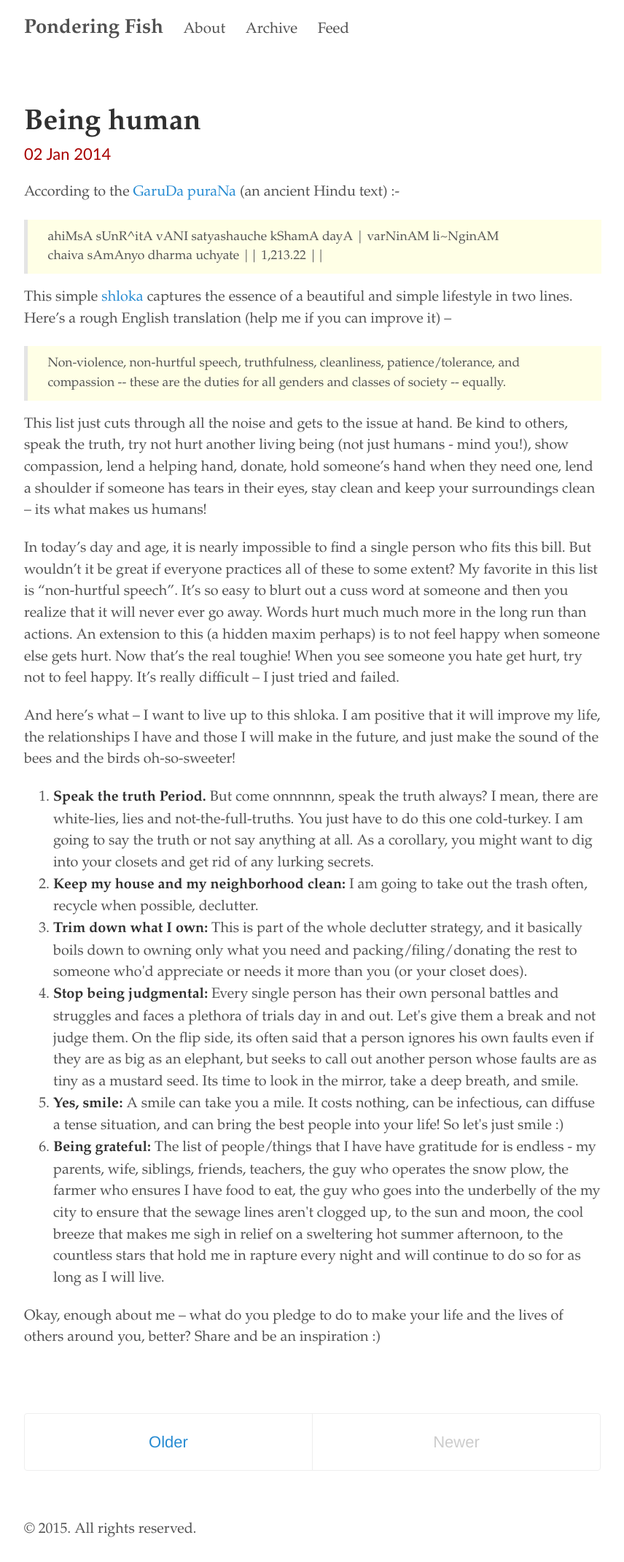
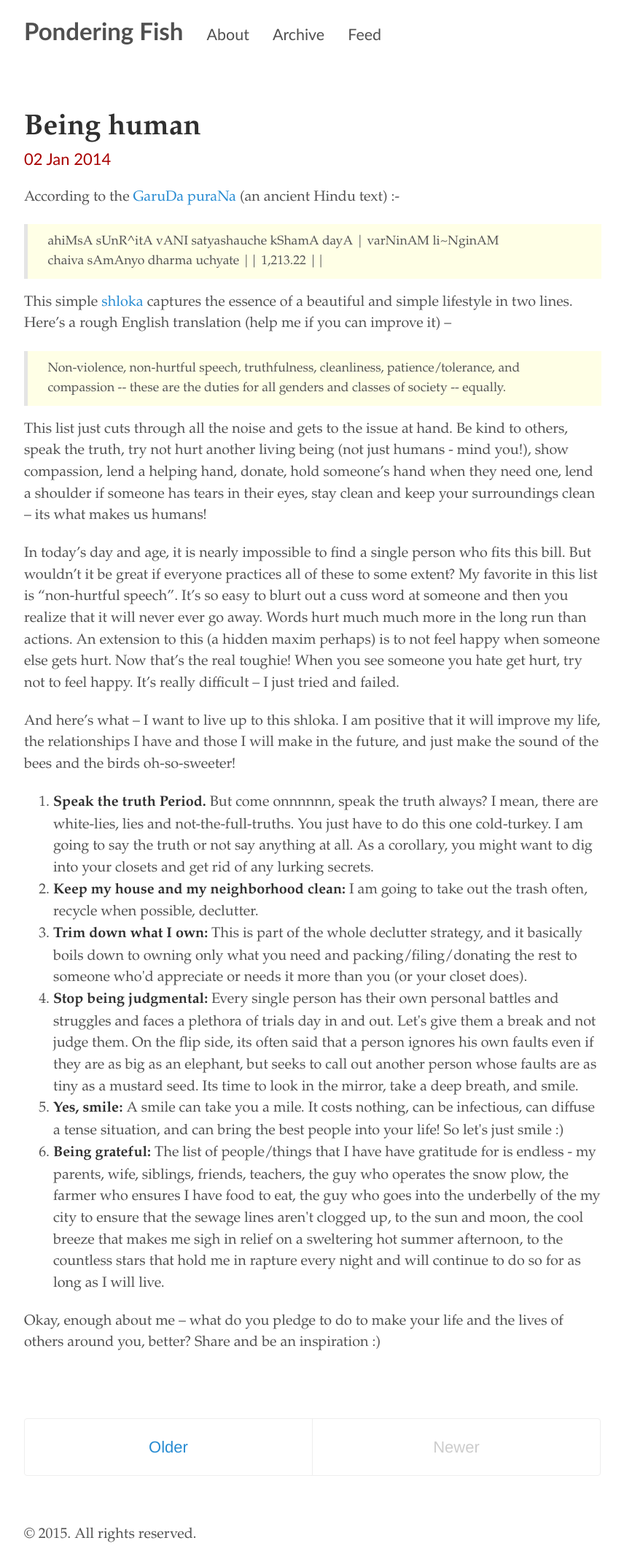
Before and after one commit to ponderingfish/ponderingfish.github.io, a Jekyll site: the page built from index.html, in a window 1280 px wide. Shown: the whole page at 73% size, without its empty margins (211-1067 px from the left). Built offline with Jekyll 4.4.1, drawn with Linux system fonts in a browser that asks for light colours; the list of posts is cut into pages by our own code.

Commit message:
Made changes to the masthead

```diff
--- a/_layouts/default.html
+++ b/_layouts/default.html
@@ -4,12 +4,12 @@
 	<body>
 		<div class="container content">
 		<div class="masthead">
-		<h3 class="masthead-title">
+		<h2 class="masthead-title">
 		<a href="/" title="Home">{{ site.title }}</a>
 			{% for page in site.pages_list %}
 			&nbsp;&nbsp;&nbsp;<small><a href="{{ page[1] }}">{{ page[0] }}</a></small>
 			{% endfor %}
-		</h3>
+		</h2>
 		</div>
 		{{ content }}
 
--- a/public/css/poole.css
+++ b/public/css/poole.css
@@ -310,19 +310,21 @@ tbody tr:nth-child(odd) th {
   padding-top:    1rem;
   padding-bottom: 1rem;
   margin-bottom: 3rem;
+  font-family: Candara, Calibri, Segoe, 'Segoe UI', Optima, Arial, sans-serif;
 }
 .masthead-title {
   margin-top: 0;
   margin-bottom: 0;
   color: #505050;
+  font-family: Candara, Calibri, Segoe, 'Segoe UI', Optima, Arial, sans-serif;
 }
 .masthead-title a {
   color: #505050;
 }
 .masthead-title small {
-  font-size: 75%;
+  font-size: 65%;
   font-weight: 400;
-  color: #c0c0c0;
+  color: #A80000;
   letter-spacing: 0;
 }
 
```
